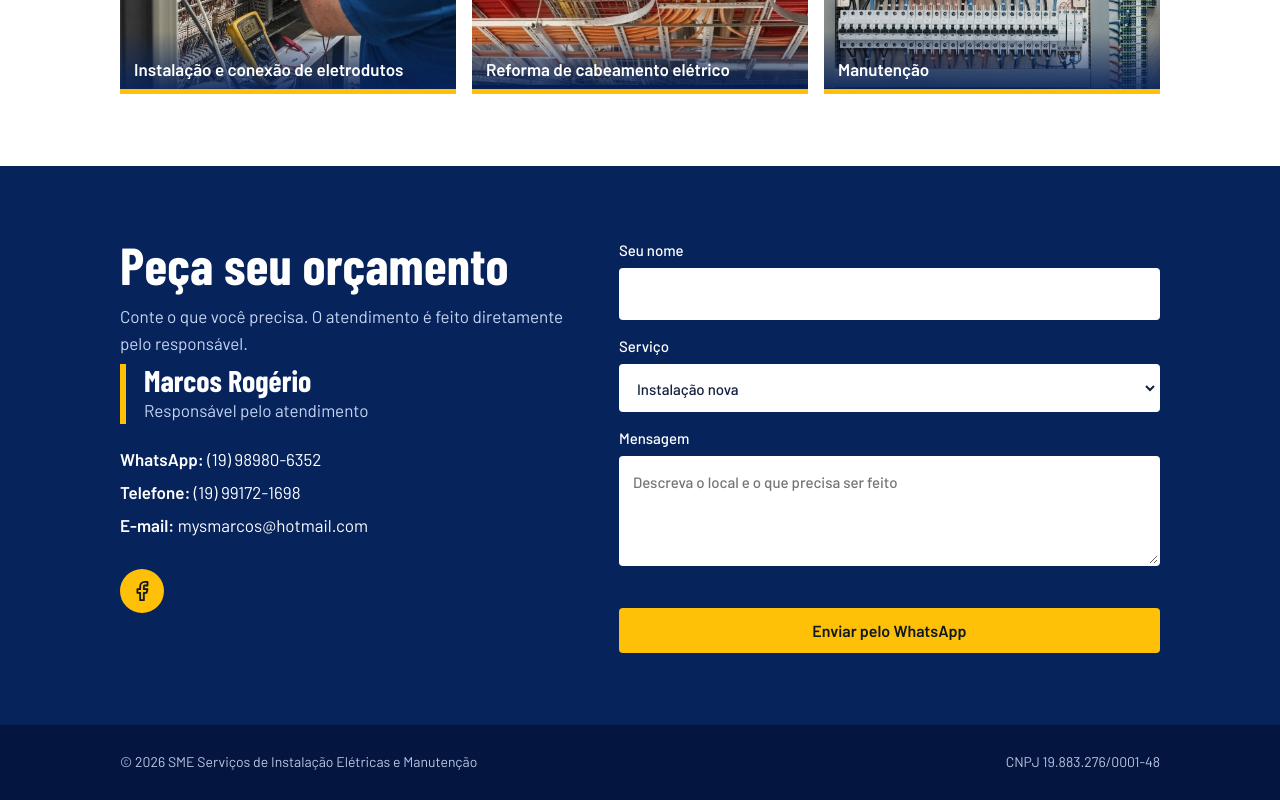
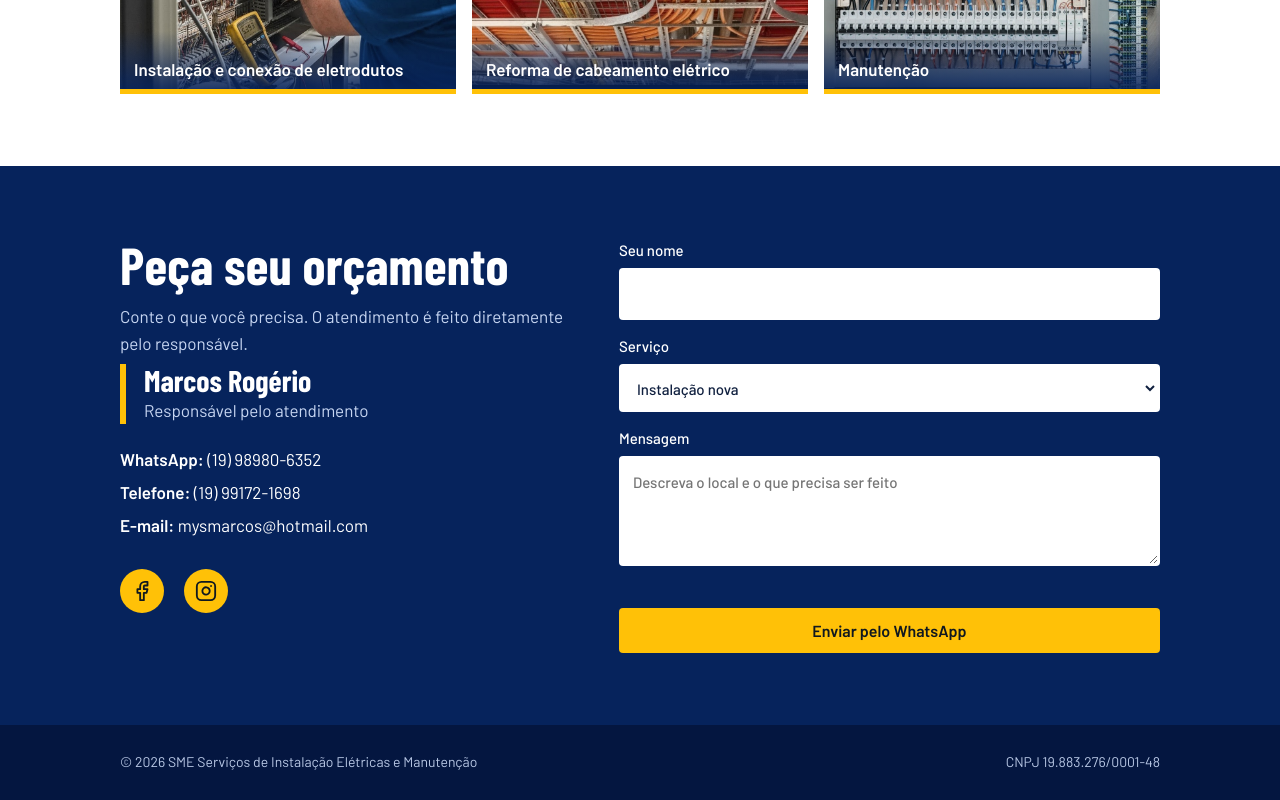
Before and after one commit to Gabriell-Santos/Empresa_Marcos_Rogerio, a plain HTML site: page index.html in a window 1280 px wide. Shown: the part 2641-3441 px from the top of the page. Drawn offline with nearby package versions, Linux system fonts and the light colour scheme; a web font is replaced by a local one.

Commit message:
criado o icone do instagram

```diff
--- a/index.html
+++ b/index.html
@@ -248,6 +248,14 @@
                   />
                 </svg>
               </a>
+                 </a>
+              <a href="https://www.instagram.com/SEU_PERFIL" target="_blank" rel="noopener" aria-label="Instagram da SME">
+                <svg viewBox="0 0 24 24" width="22" height="22" fill="none" stroke="currentColor" stroke-width="2" stroke-linecap="round" stroke-linejoin="round" aria-hidden="true">
+                  <rect x="2" y="2" width="20" height="20" rx="5" ry="5" />
+                  <path d="M16 11.37A4 4 0 1 1 12.63 8 4 4 0 0 1 16 11.37z" />
+                  <line x1="17.5" y1="6.5" x2="17.51" y2="6.5" />
+                </svg>
+              </a>
             </div>
           </div>
 
--- a/style.css
+++ b/style.css
@@ -323,7 +323,7 @@ h2 {
 }
 .social {
   display: flex;
-  gap: 12px;
+  gap: 20px;
   margin-top: 30px;
 }
 .social a {
```
